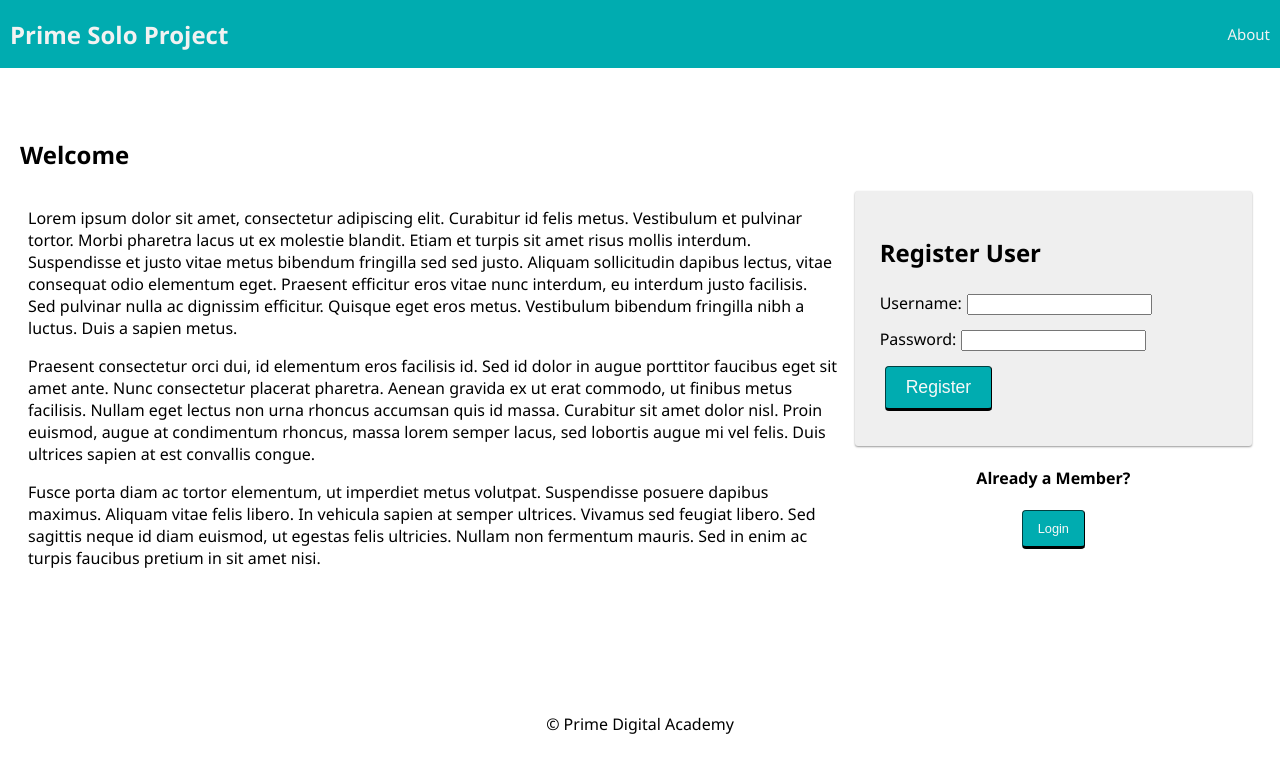
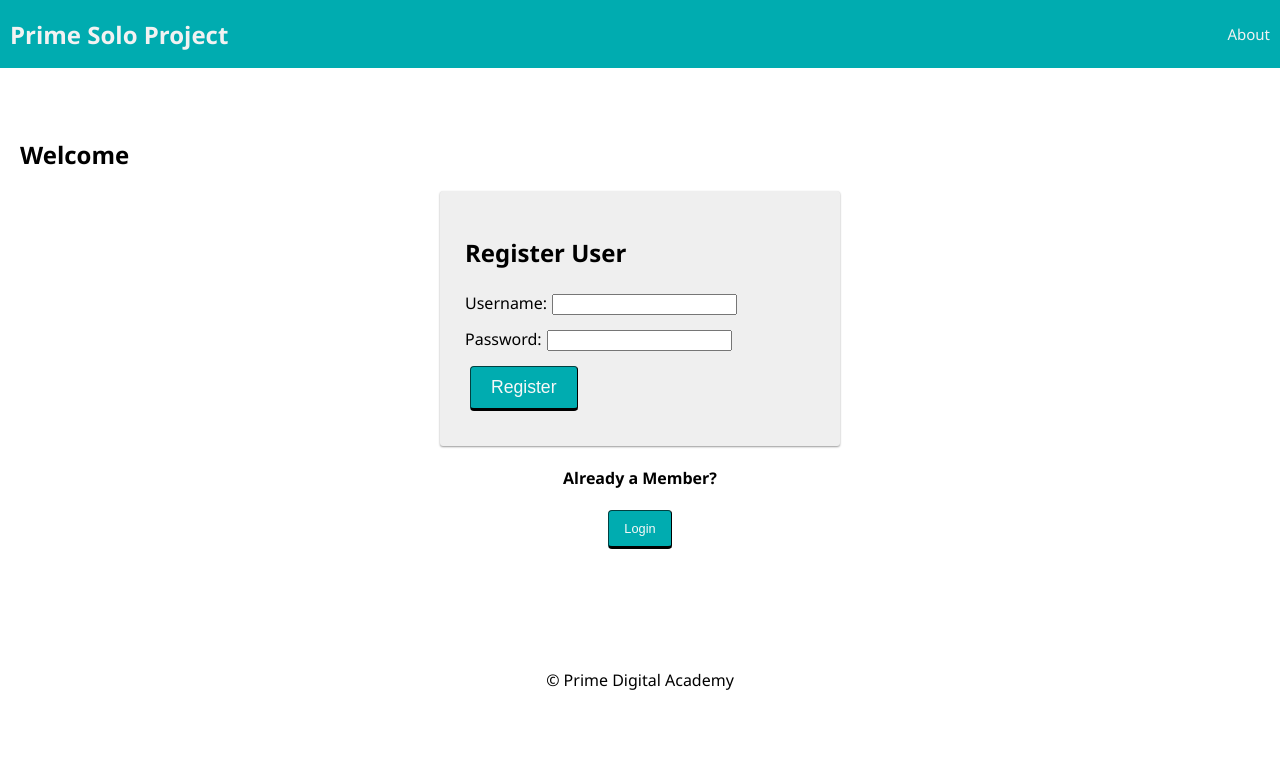
Before and after one commit to AustinKammerer/parks-passport, a React (Create React App) app: page /#/home in a window 1280 px wide. Shown: the top 772 px of the page. Built offline with nearby package versions, Linux system fonts and the light colour scheme; no server answers.

Commit message:
changes to landing page

```diff
--- a/package.json
+++ b/package.json
@@ -4,6 +4,9 @@
   "private": true,
   "proxy": "http://localhost:5000",
   "dependencies": {
+    "@emotion/react": "^11.6.0",
+    "@emotion/styled": "^11.6.0",
+    "@mui/material": "^5.1.0",
     "axios": "^0.21.1",
     "bcryptjs": "^2.4.3",
     "cookie-session": "^2.0.0-rc.1",
--- a/src/components/LandingPage/LandingPage.jsx
+++ b/src/components/LandingPage/LandingPage.jsx
@@ -1,57 +1,24 @@
-import React, { useState } from 'react';
-import { useHistory } from 'react-router-dom';
-import './LandingPage.css';
+import React, { useState } from "react";
+import { useHistory } from "react-router-dom";
+import "./LandingPage.css";
 
 // CUSTOM COMPONENTS
-import RegisterForm from '../RegisterForm/RegisterForm';
+import RegisterForm from "../RegisterForm/RegisterForm";
 
 function LandingPage() {
-  const [heading, setHeading] = useState('Welcome');
+  const [heading, setHeading] = useState("Welcome");
   const history = useHistory();
 
   const onLogin = (event) => {
-    history.push('/login');
+    history.push("/login");
   };
 
   return (
     <div className="container">
       <h2>{heading}</h2>
 
-      <div className="grid">
-        <div className="grid-col grid-col_8">
-          <p>
-            Lorem ipsum dolor sit amet, consectetur adipiscing elit. Curabitur
-            id felis metus. Vestibulum et pulvinar tortor. Morbi pharetra lacus
-            ut ex molestie blandit. Etiam et turpis sit amet risus mollis
-            interdum. Suspendisse et justo vitae metus bibendum fringilla sed
-            sed justo. Aliquam sollicitudin dapibus lectus, vitae consequat odio
-            elementum eget. Praesent efficitur eros vitae nunc interdum, eu
-            interdum justo facilisis. Sed pulvinar nulla ac dignissim efficitur.
-            Quisque eget eros metus. Vestibulum bibendum fringilla nibh a
-            luctus. Duis a sapien metus.
-          </p>
-
-          <p>
-            Praesent consectetur orci dui, id elementum eros facilisis id. Sed
-            id dolor in augue porttitor faucibus eget sit amet ante. Nunc
-            consectetur placerat pharetra. Aenean gravida ex ut erat commodo, ut
-            finibus metus facilisis. Nullam eget lectus non urna rhoncus
-            accumsan quis id massa. Curabitur sit amet dolor nisl. Proin
-            euismod, augue at condimentum rhoncus, massa lorem semper lacus, sed
-            lobortis augue mi vel felis. Duis ultrices sapien at est convallis
-            congue.
-          </p>
-
-          <p>
-            Fusce porta diam ac tortor elementum, ut imperdiet metus volutpat.
-            Suspendisse posuere dapibus maximus. Aliquam vitae felis libero. In
-            vehicula sapien at semper ultrices. Vivamus sed feugiat libero. Sed
-            sagittis neque id diam euismod, ut egestas felis ultricies. Nullam
-            non fermentum mauris. Sed in enim ac turpis faucibus pretium in sit
-            amet nisi.
-          </p>
-        </div>
-        <div className="grid-col grid-col_4">
+      <div>
+        <div>
           <RegisterForm />
 
           <center>
```
Also changed, not shown: src/components/ParkFinder/ParkFinder.jsx (added), 1 other file (tests, documents, lock files or other folders).
